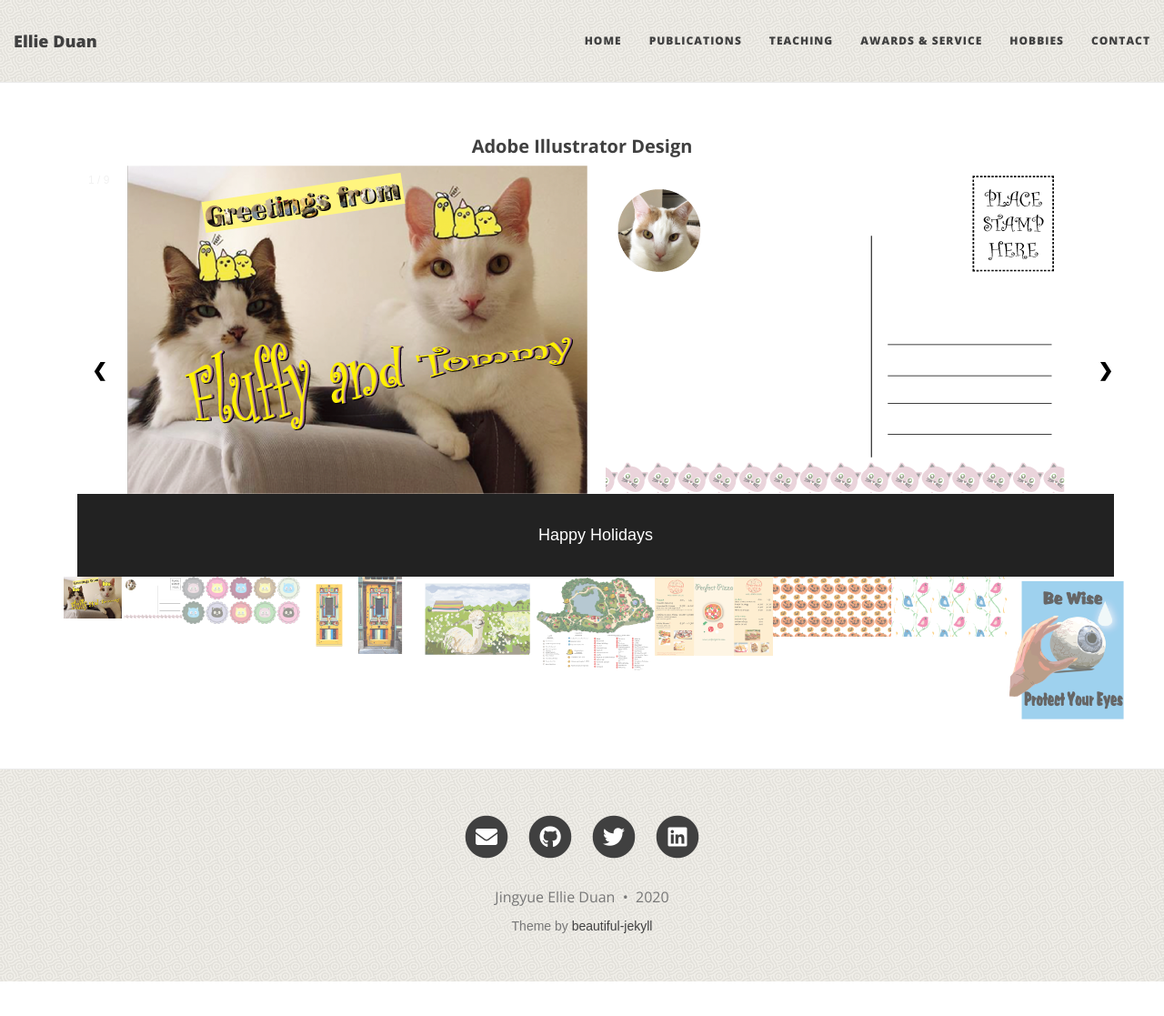
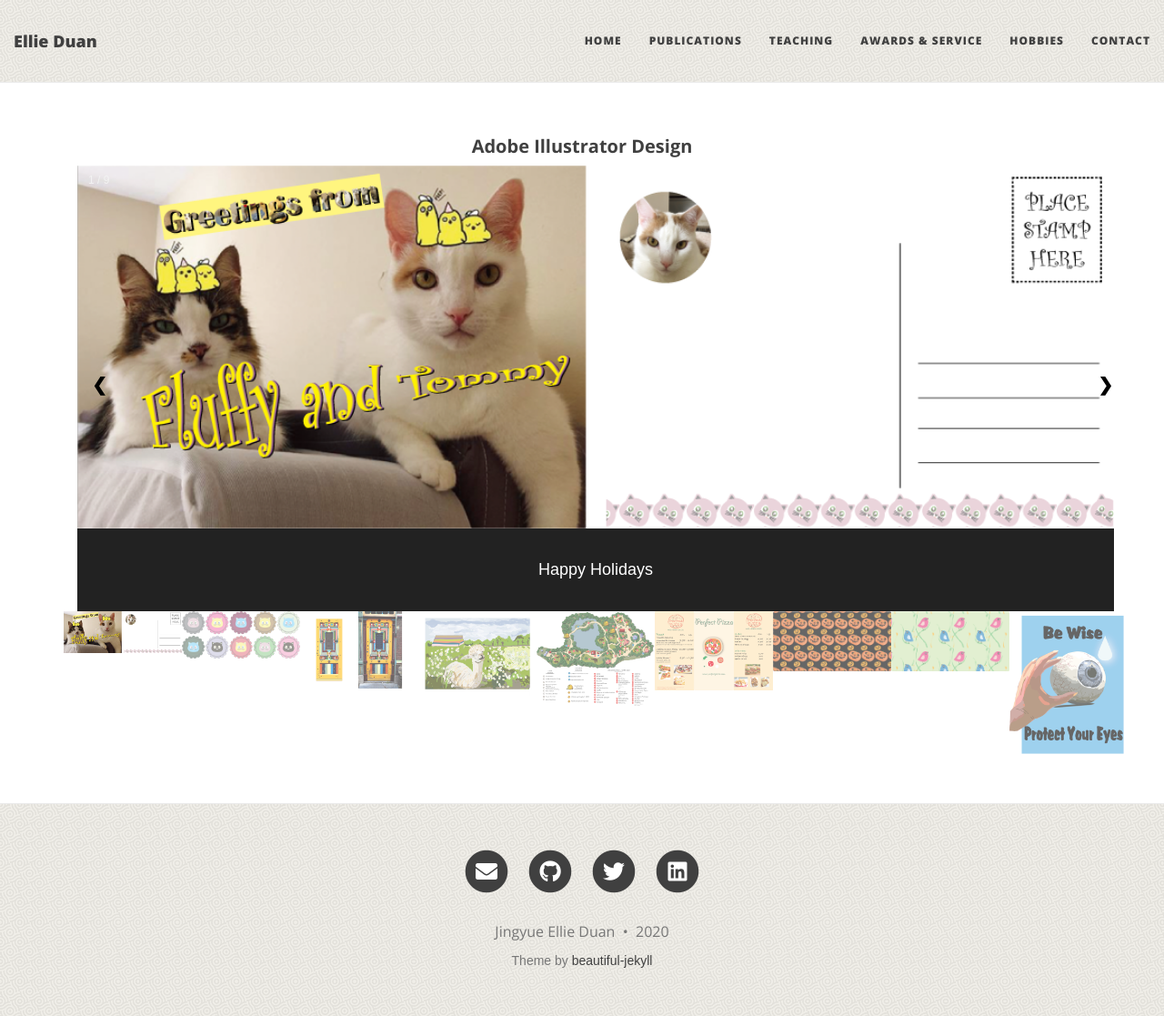
Before and after one commit to EllieDuan/EllieDuan.github.io, a Jekyll site: the page built from hobbies.md, in a window 1280 px wide and 1117 px high. Shown: the whole window at 91% size. Built offline with Jekyll 4.4.1, drawn with Linux system fonts in a browser that asks for light colours; nearby versions of some CDN libraries.

Commit message:
update image slide show

```diff
--- a/hobbies.md
+++ b/hobbies.md
@@ -17,8 +17,11 @@ body {
 
 img {
   display: block;
-  margin-left: auto;
-  margin-right: auto;
+  margin: auto;
+    top: 0;
+    left: 0;
+    right: 0;
+    bottom: 0;
 }
 
 /* Position the image container (needed to position the left and right arrows) */
@@ -83,7 +86,6 @@ img {
   color: white;
 }
 
-
 .row:after {
   content: "";
   display: table;
@@ -116,47 +118,47 @@ img {
   <!-- Full-width images with number text -->
   <div class="mySlides">
     <div class="numbertext">1 / 9</div>
-    <img src="/img/adobe_illustrator/class8_homework_ellie_happyholoday.png"  style="width:auto, height:500px">
+    <img src="/img/adobe_illustrator/class8_homework_ellie_happyholoday.png"  style="width:100%">
   </div>
 
   <div class="mySlides">
     <div class="numbertext">2 / 9</div>
-    <img src="/img/adobe_illustrator/Ellie_mooncake.png" style="width:auto, height:500px">
+    <img src="/img/adobe_illustrator/Ellie_mooncake.png" style="width:100%">
   </div>
 
   <div class="mySlides">
     <div class="numbertext">3 / 9</div>
-    <img src="/img/adobe_illustrator/hungarian_door_Ellie.png" style="width:auto, height:500px">
+    <img src="/img/adobe_illustrator/hungarian_door_Ellie.png" style="width:100%">
   </div>
 
   <div class="mySlides">
     <div class="numbertext">4 / 9</div>
-    <img src="/img/adobe_illustrator/homework3_ellie.png" style="width:auto, height:500px">
+    <img src="/img/adobe_illustrator/homework3_ellie.png" style="width:100%">
   </div>
 
   <div class="mySlides">
     <div class="numbertext">5 / 9</div>
-    <img src="/img/adobe_illustrator/Roger_william_zoo_Ellie.png" style="width:auto, height:500px">
+    <img src="/img/adobe_illustrator/Roger_william_zoo_Ellie.png" style="width:100%">
   </div>
 
   <div class="mySlides">
     <div class="numbertext">6 / 9</div>
-    <img src="/img/adobe_illustrator/Ellie_menu.png" style="width:auto, height:500px">
+    <img src="/img/adobe_illustrator/Ellie_menu.png" style="width:100%">
   </div>
 
    <div class="mySlides">
     <div class="numbertext">7 / 9</div>
-    <img src="/img/adobe_illustrator/Asset_3.png" style="width:auto, height:500px">
+    <img src="/img/adobe_illustrator/Asset_3.png" style="width:100%">
   </div>
 
    <div class="mySlides">
     <div class="numbertext">8 / 9</div>
-    <img src="/img/adobe_illustrator/Asset_4.png" style="width:auto, height:500px">
+    <img src="/img/adobe_illustrator/Asset_4.png" style="width:100%">
   </div>
 
    <div class="mySlides">
     <div class="numbertext">9 / 9</div>
-    <img src="/img/adobe_illustrator/Final_project_ellie.png" style="width:auto, height:500px">
+    <img src="/img/adobe_illustrator/Final_project_ellie.png" style="width:100%">
   </div>
 
   <!-- Next and previous buttons -->
@@ -171,31 +173,31 @@ img {
   <!-- Thumbnail images -->
   <div class="row">
     <div class="column">
-    <img class="demo cursor" src="/img/adobe_illustrator/class8_homework_ellie_happyholoday.png" style="width:auto, height:500px" onclick="currentSlide(6)" alt="Happy Holidays">
+    <img class="demo cursor" src="/img/adobe_illustrator/class8_homework_ellie_happyholoday.png" style="width:100%"  onclick="currentSlide(1)" alt="Happy Holidays">
     </div>
     <div class="column">
-      <img class="demo cursor" src="/img/adobe_illustrator/Ellie_mooncake.png" style="width:auto, height:500px" onclick="currentSlide(1)" alt="Moon cake">
+      <img class="demo cursor" src="/img/adobe_illustrator/Ellie_mooncake.png" style="width:100%" onclick="currentSlide(2)" alt="Moon Cake">
     </div>
     <div class="column">
-      <img class="demo cursor" src="/img/adobe_illustrator/hungarian_door_Ellie.png" style="width:auto, height:500px" onclick="currentSlide(2)" alt="Hungarian door">
+      <img class="demo cursor" src="/img/adobe_illustrator/hungarian_door_Ellie.png" style="width:100%" onclick="currentSlide(3)" alt="Hungarian Door">
     </div>
     <div class="column">
-      <img class="demo cursor" src="/img/adobe_illustrator/homework3_ellie.png" style="width:auto, height:500px" onclick="currentSlide(3)" alt="Llama in the farm">
+      <img class="demo cursor" src="/img/adobe_illustrator/homework3_ellie.png" style="width:100%"  onclick="currentSlide(4)" alt="Llama in the Farm">
     </div>
     <div class="column">
-      <img class="demo cursor" src="/img/adobe_illustrator/Roger_william_zoo_Ellie.png" style="width:auto, height:500px" onclick="currentSlide(4)" alt="Roger william zoo map">
+      <img class="demo cursor" src="/img/adobe_illustrator/Roger_william_zoo_Ellie.png" style="width:100%"  onclick="currentSlide(5)" alt="Roger William Zoo Map">
     </div>
     <div class="column">
-      <img class="demo cursor" src="/img/adobe_illustrator/Ellie_menu.png" style="width:auto, height:500px" onclick="currentSlide(5)" alt="Pizza restaurant takeout menu">
+      <img class="demo cursor" src="/img/adobe_illustrator/Ellie_menu.png" style="width:100%" onclick="currentSlide(6)" alt="Pizza Restaurant Takeout Menu">
     </div>
     <div class="column">
-    <img class="demo cursor" src="/img/adobe_illustrator/Asset_3.png" style="width:auto, height:500px" onclick="currentSlide(7)" alt="Happy Halloween!">
+    <img class="demo cursor" src="/img/adobe_illustrator/Asset_3.png" style="width:100%" onclick="currentSlide(7)" alt="Happy Halloween!">
     </div>
      <div class="column">
-      <img class="demo cursor" src="/img/adobe_illustrator/Asset_4.png" style="width:auto, height:500px" onclick="currentSlide(8)" alt="Spring birds">
+      <img class="demo cursor" src="/img/adobe_illustrator/Asset_4.png" style="width:100%" onclick="currentSlide(8)" alt="Spring Birds">
     </div>
     <div class="column">
-      <img class="demo cursor" src="/img/adobe_illustrator/Final_project_ellie.png" style="width:auto, height:500px" onclick="currentSlide(9)" alt="Texas Eyeball">
+      <img class="demo cursor" src="/img/adobe_illustrator/Final_project_ellie.png" style="width:100%" onclick="currentSlide(9)" alt="Texas Eyeball">
     </div>
   </div>
 </div>
```
Also changed, not shown: img/adobe_illustrator/Asset_3.png, img/adobe_illustrator/Asset_4.png.
